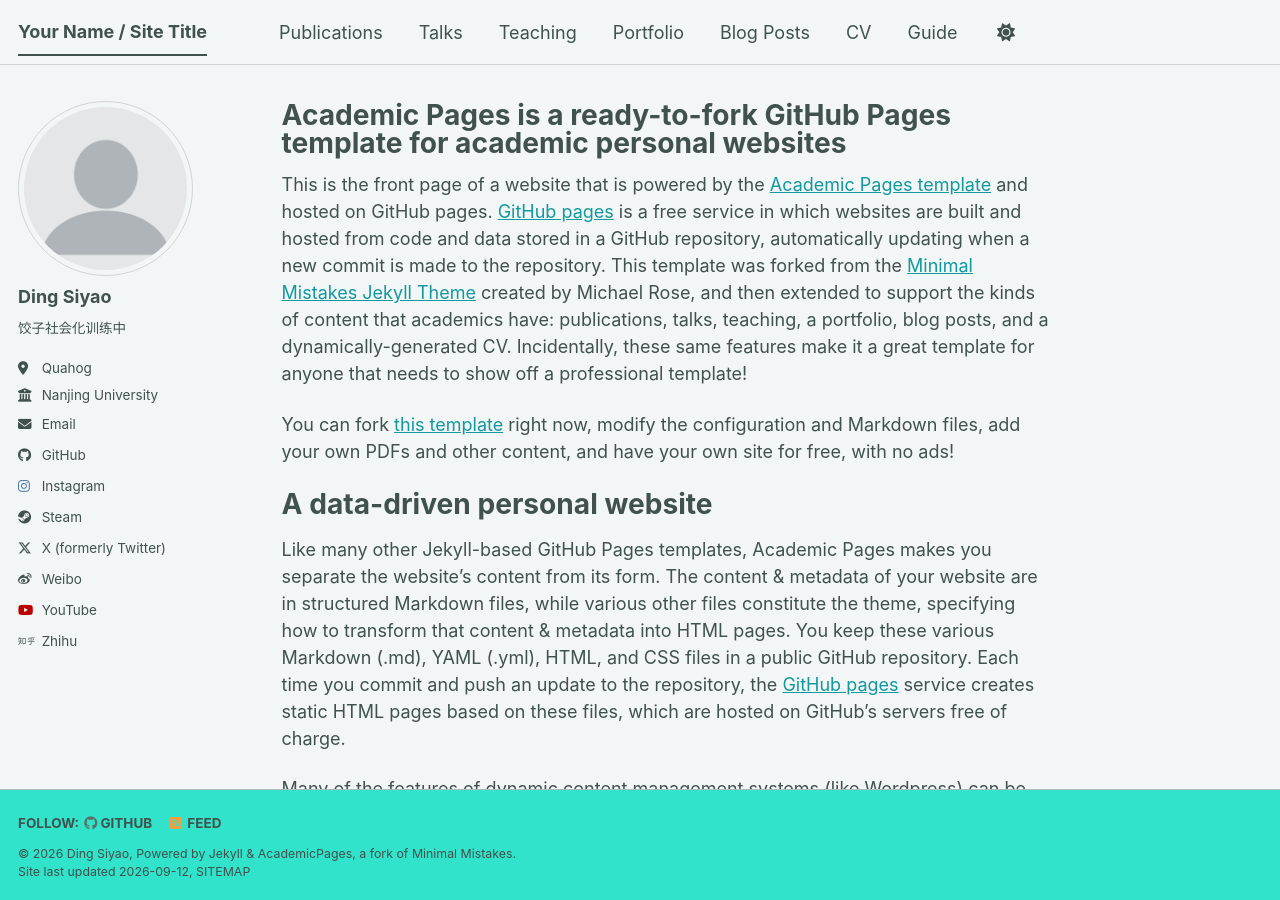
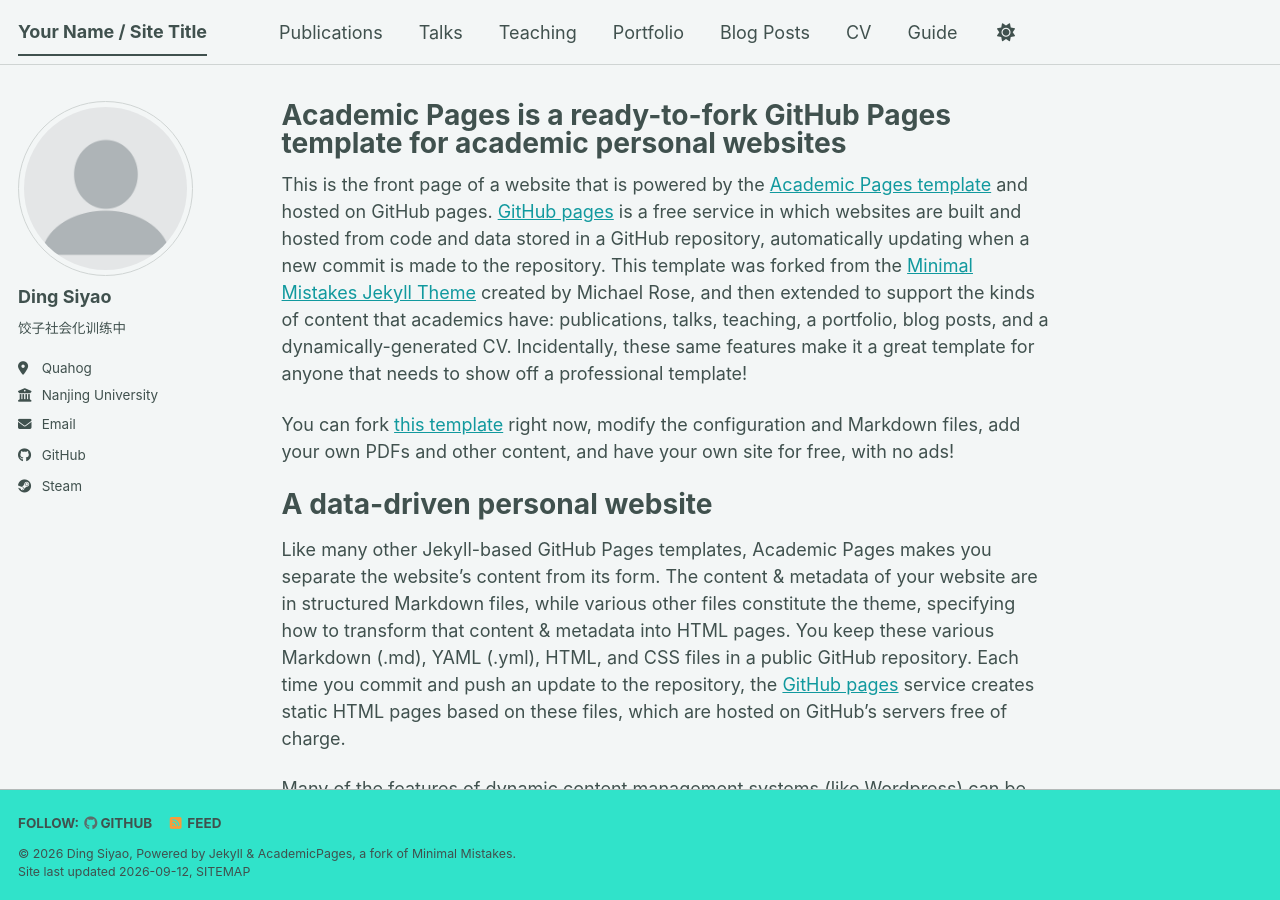
Before and after one commit to Yampie26/Yampie26.github.io, a Jekyll site: the page built from _pages/about.md, in a window 1280 px wide and 900 px high. Built offline with Jekyll 4.4.1, drawn with Linux system fonts in a browser that asks for light colours; a style sheet for code colours, icons or effects is not loaded; part of the change alters nothing that is shown.

Commit message:
Update _config.yml

```diff
--- a/_config.yml
+++ b/_config.yml
@@ -64,7 +64,7 @@ author:
   goodreads        : # Username
   google_plus      : # Username
   keybase          : # Username
-  instagram        : bugaosuni
+  instagram        :
   lastfm           : # Username
   linkedin         : # Username
   mastodon         : # URL
@@ -74,13 +74,13 @@ author:
   steam            : Yampie
   telegram         : # URL
   tumblr           : # Username
-  twitter          : bugaosuni
+  twitter          :
   vine             : # Username
-  weibo            : bugaosuni
+  weibo            :
   wikipedia        : # Username
   xing             : # Username
-  youtube          : bugaosuni
-  zhihu            : bugaosuni
+  youtube          :
+  zhihu            :
 
 # Publication Category - The following the list of publication categories and their headings
 publication_category:
```
